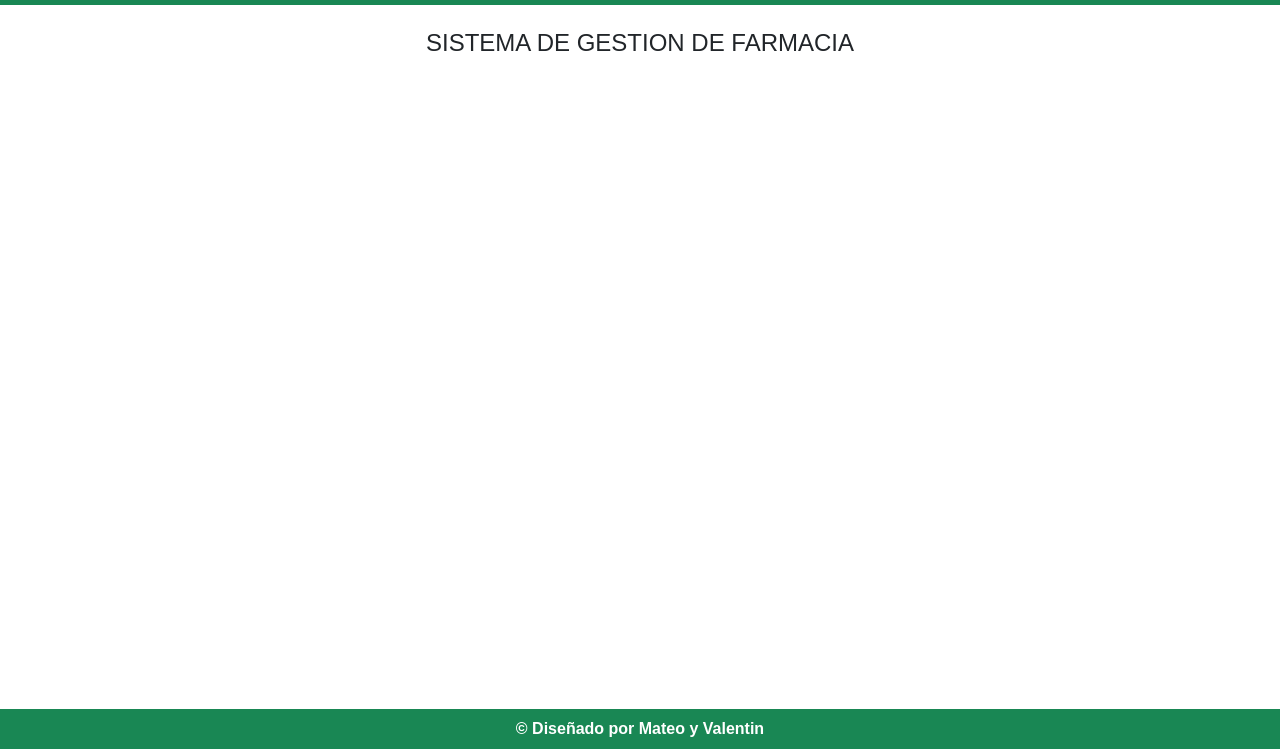
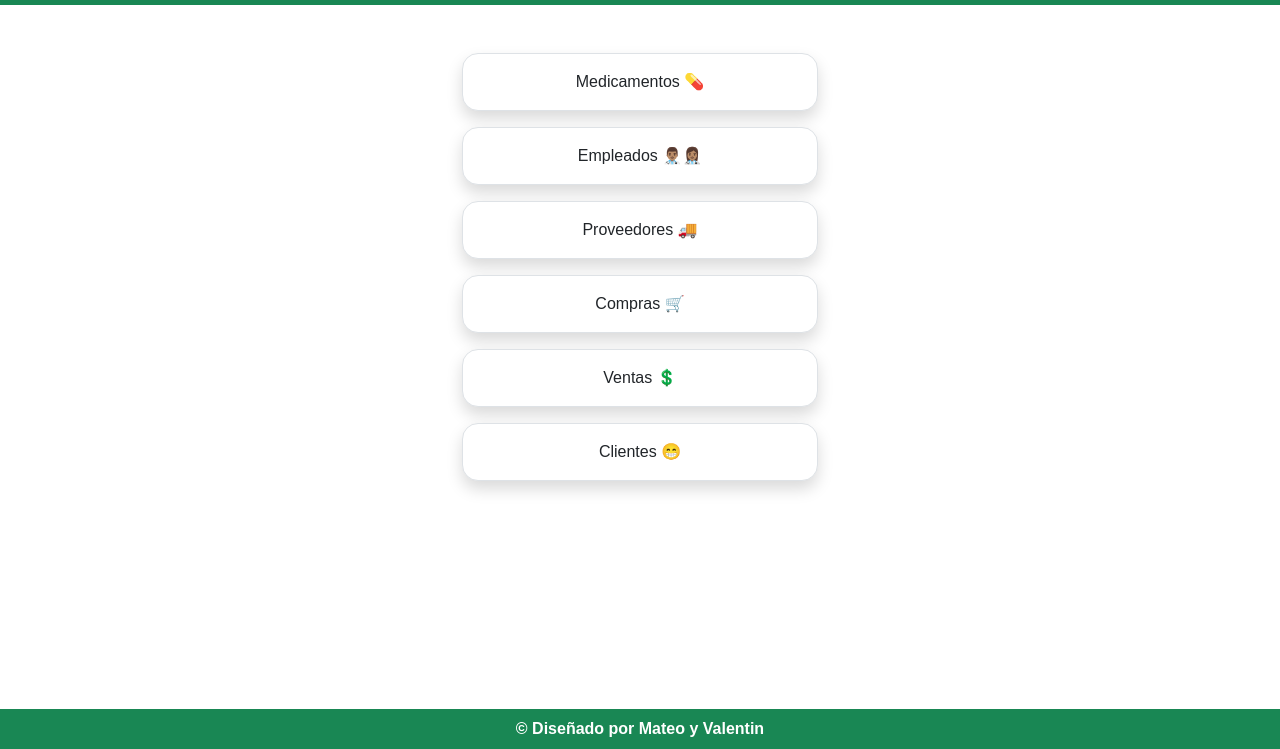
Before and after one commit to ValentinPatti/PROYECTO-FARMACIA, a plain HTML site: page Frontend/pages/dashboard.html in a window 1280 px wide. Shown: the part 51-800 px from the top of the page. Drawn offline with nearby package versions, Linux system fonts and the light colour scheme; sample sign-in values are in the browser's storage.

Commit message:
agregue el dashboard principal

```diff
--- a/Frontend/css/style.css
+++ b/Frontend/css/style.css
@@ -7,3 +7,13 @@ body {
     margin: auto;
     border-radius: 15px;
 }
+
+.hover-scale {
+    transition: transform 0.3s ease, box-shadow 0.3s ease;
+  }
+
+  .hover-scale:hover {
+    transform: scale(1.05);
+    box-shadow: 0 0.5rem 1rem rgba(0, 0, 0, 0.15) !important;
+    z-index: 1;
+  }
--- a/Frontend/js/dashboard.js
+++ b/Frontend/js/dashboard.js
@@ -3,7 +3,8 @@ const botonLogout = document.getElementById("btnLogout")
 botonLogout.addEventListener("click", cerrarSesion)
 
 const rol = localStorage.getItem("rol");
-
+const nombre = localStorage.getItem("nombre")
+const tituloSaludo = document.getElementById("saludoUsuario")
 //oculto opciones para el rol empleado
 if (rol === "empleado") {
 
@@ -12,3 +13,7 @@ if (rol === "empleado") {
     document.getElementById("proveedores").style.display = "none";
 
 }
+//saludo personalizado
+if (nombre) {
+    tituloSaludo.textContent = `Hola, ${nombre}`
+}
--- a/Frontend/pages/dashboard.html
+++ b/Frontend/pages/dashboard.html
@@ -33,13 +33,19 @@
           <div class="collapse navbar-collapse text-white" id="navbarNav">
             <ul class="navbar-nav me-auto">
               <li class="nav-item">
-                <a class="nav-link text-white" href="./medicamentos.html">Medicamentos</a>
+                <a class="nav-link text-white" href="./medicamentos.html"
+                  >Medicamentos</a
+                >
               </li>
               <li class="nav-item">
-                <a class="nav-link text-white" href="./empleados.html">Empleados</a>
+                <a class="nav-link text-white" href="./empleados.html"
+                  >Empleados</a
+                >
               </li>
               <li class="nav-item">
-                <a class="nav-link text-white" href="./proveedores.html">Proveedores</a>
+                <a class="nav-link text-white" href="./proveedores.html"
+                  >Proveedores</a
+                >
               </li>
               <li class="nav-item">
                 <a class="nav-link text-white" href="./compras.html">Compras</a>
@@ -48,7 +54,9 @@
                 <a class="nav-link text-white" href="./ventas.html">Ventas</a>
               </li>
               <li class="nav-item">
-                <a class="nav-link text-white" href="./clientes.html">Clientes</a>
+                <a class="nav-link text-white" href="./clientes.html"
+                  >Clientes</a
+                >
               </li>
             </ul>
             <div class="d-flex">
@@ -61,8 +69,56 @@
       </nav>
     </header>
     <main class="flex-grow-1">
-      <div class="container">
-        <h4 class="m-4 text-center">SISTEMA DE GESTION DE FARMACIA</h4>
+      <div class="container text-center mt-5 mb-5">
+        <h2 class="mb-4" id="saludoUsuario"></h2>
+
+        <div class="row justify-content-center">
+          <div class="col-12 col-md-4">
+            <div class="d-grid gap-3">
+              <a
+                href="./medicamentos.html"
+                class="text-decoration-none text-dark text-center bg-white p-3 rounded-4 shadow hover-scale border text-start"
+              >
+                Medicamentos 💊
+              </a>
+
+              <a
+                href="./empleados.html"
+                class="text-decoration-none text-dark text-center bg-white p-3 rounded-4 shadow hover-scale border text-start"
+              >
+                Empleados 👨🏽‍⚕️👩🏽‍⚕️
+              </a>
+
+              <a
+                href="./proveedores.html"
+                class="text-decoration-none text-dark text-center bg-white p-3 rounded-4 shadow hover-scale border text-start"
+              >
+                Proveedores 🚚
+              </a>
+
+              <a
+                href="./compras.html"
+                class="text-decoration-none text-dark text-center bg-white p-3 rounded-4 shadow hover-scale border text-start"
+              >
+                Compras 🛒
+              </a>
+
+              <a
+                href="./ventas.html"
+                class="text-decoration-none text-dark text-center bg-white p-3 rounded-4 shadow hover-scale border text-start"
+              >
+                Ventas 💲
+              </a>
+
+              <a
+                href="./clientes.html"
+                class="text-decoration-none text-dark text-center bg-white p-3 rounded-4 shadow hover-scale border text-start"
+              >
+                Clientes 😁
+              </a>
+            </div>
+          </div>
+        </div>
       </div>
     </main>
     <footer class="bg-success py-2">
```
